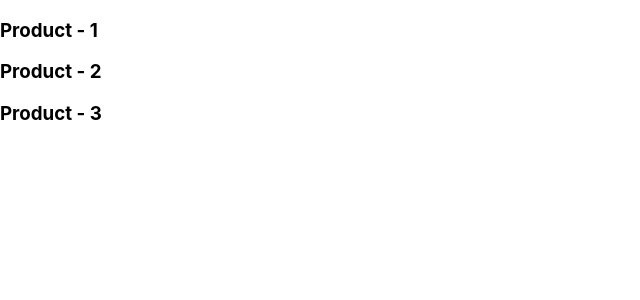
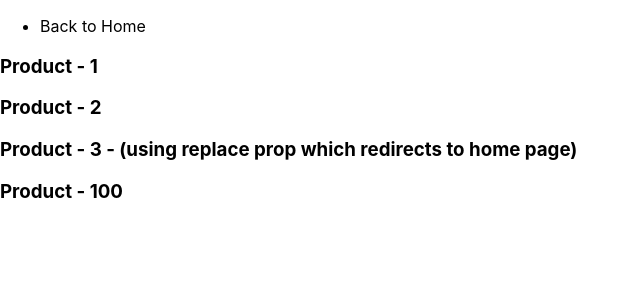
Before and after one commit to PrasanthReddy-Chittapu6683/NextJS-Tutorial, a Next.js app in the folder nextjs-concepts/: page /product in a window 1280 px wide. Shown: the top 300 px of the page, without its empty margins (0-640 px from the left). Built offline with nearby package versions, Linux system fonts and the light colour scheme.

Commit message:
10-linked-component-navigations

```diff
--- a/nextjs-concepts/pages/product/index.js
+++ b/nextjs-concepts/pages/product/index.js
@@ -1,13 +1,37 @@
-import React from 'react'
+import Link from 'next/link'
 
-const product = () => {
+const productList = ({ productId = 100 }) => {
+
     return (
         <>
-            <h3>Product - 1</h3>
-            <h3>Product - 2</h3>
-            <h3>Product - 3</h3>
+            <ul>
+                <li>
+                    <Link href='/'>
+                        <a>Back to Home</a>
+                    </Link>
+                </li>
+            </ul>
+            <h3>
+                <Link href='/product/1'>
+                    <a>Product - 1</a>
+                </Link>
+            </h3>
+            <h3>
+                <Link href='/product/2'>
+                    <a>Product - 2</a>
+                </Link></h3>
+            <h3>
+                <Link href='/product/3' replace>
+                    <a>Product - 3 - (using replace prop which redirects to home page)</a>
+                </Link>
+            </h3>
+            <h3>
+                <Link href={`/product/${productId}`}>
+                    <a>Product - {productId}</a>
+                </Link>
+            </h3>
         </>
     )
 }
 
-export default product
+export default productList
```
Also changed, not shown: nextjs-concepts/pages/index.js (+22 -1 lines).
